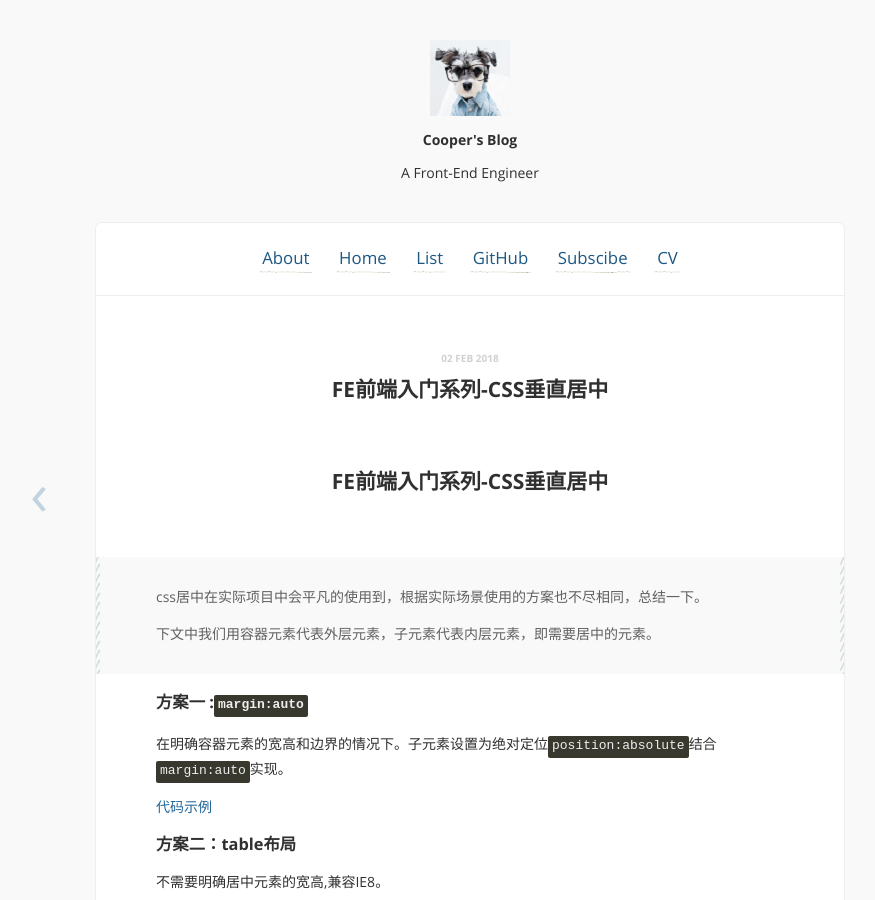
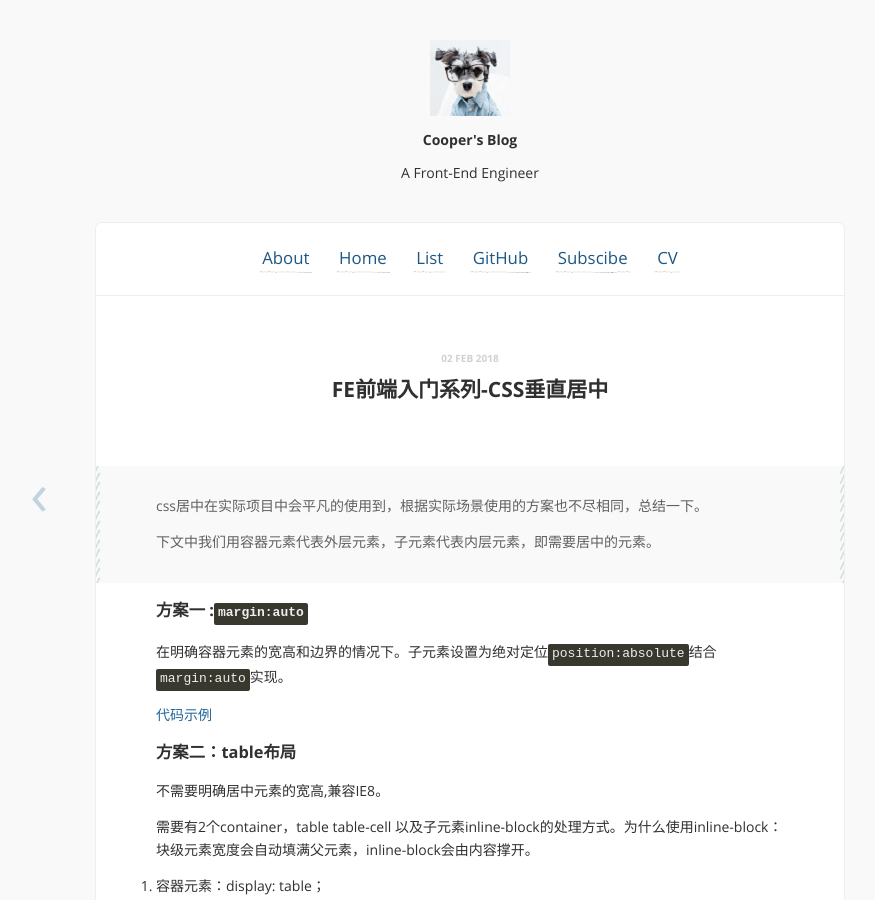
Before and after one commit to huguobo/old-blog, a Jekyll site: the page built from _posts/2018-02-02-Css-Center.md, in a window 1280 px wide and 900 px high. Shown: the whole window, without its empty margins (170-1045 px from the left). Built offline with Jekyll 4.4.1, drawn with Linux system fonts in a browser that asks for light colours; comment, search, counter and statistics services are not loaded.

Commit message:
delete origin  title

```diff
--- a/_posts/2018-02-02-Css-Center.md
+++ b/_posts/2018-02-02-Css-Center.md
@@ -1,5 +1,4 @@
 ---
-
 layout: post
 title: FE前端入门系列-CSS垂直居中
 date: 2018-02-02 16:50:00
@@ -7,8 +6,6 @@ type: css
 comment: y
 
 ---
-
-# FE前端入门系列-CSS垂直居中
 
 > css居中在实际项目中会平凡的使用到，根据实际场景使用的方案也不尽相同，总结一下。
 >
```
